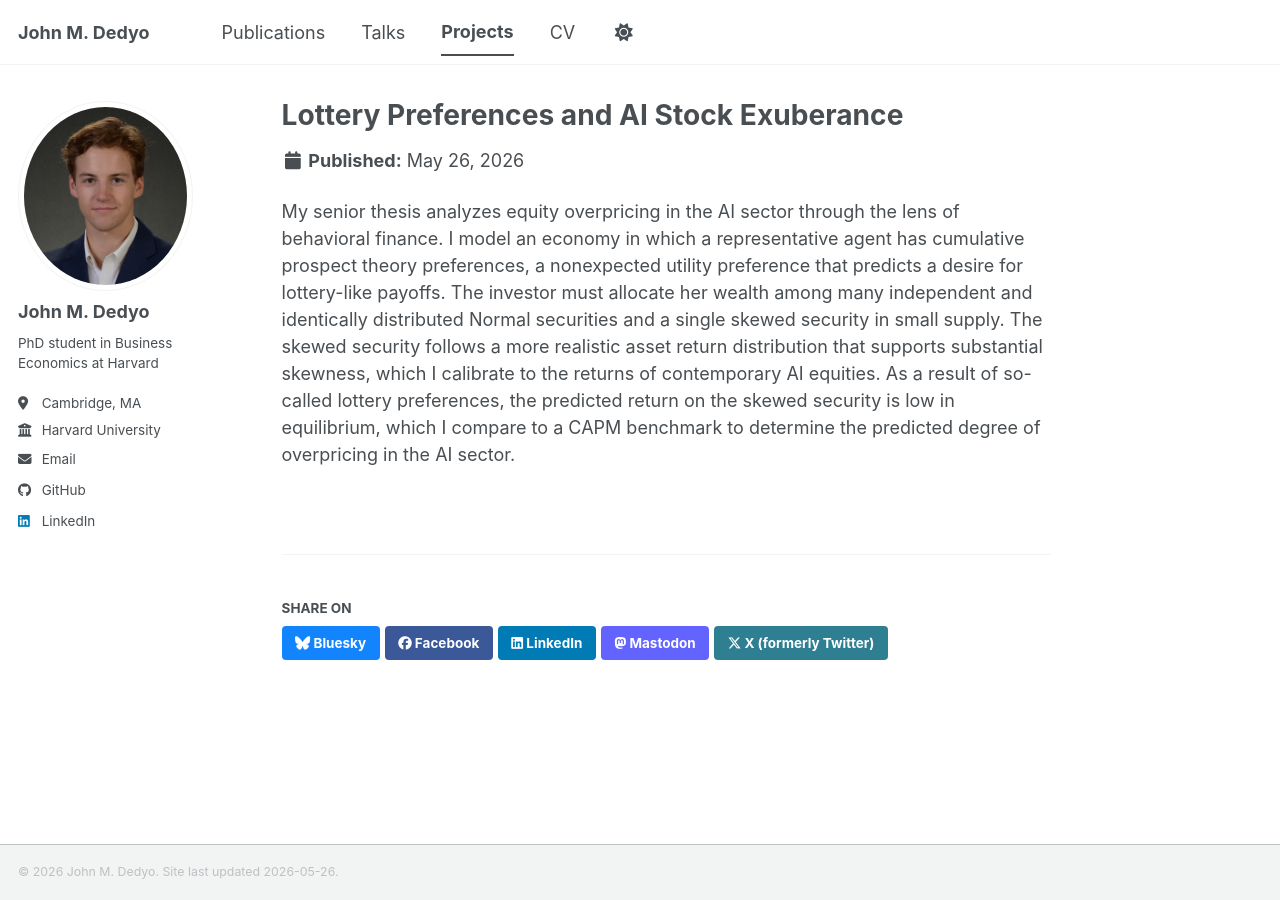
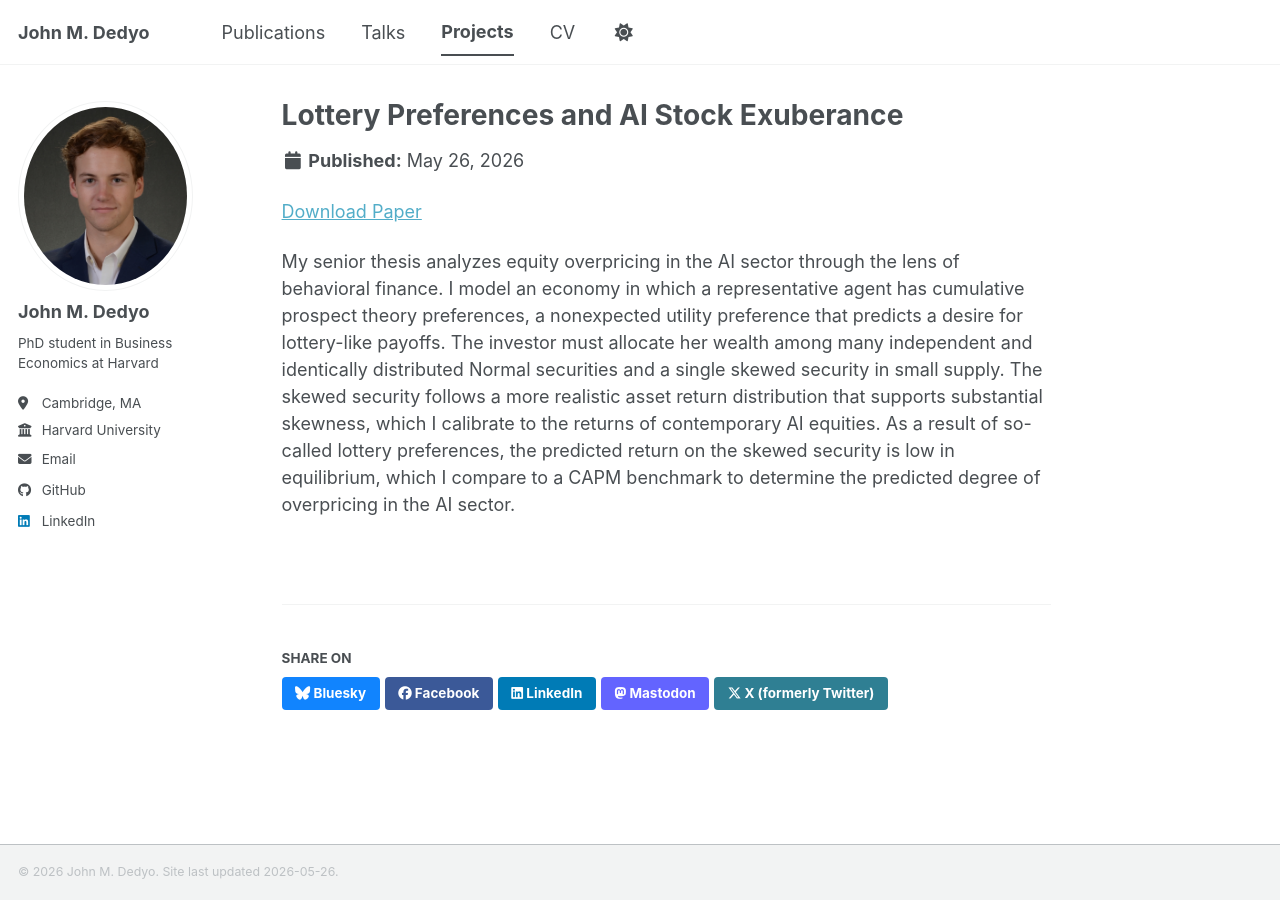
Before and after one commit to johndedyo/johndedyo.github.io, a Jekyll site: the page built from _portfolio/portfolio-1.md, in a window 1280 px wide. Built offline with Jekyll 4.4.1, drawn with Linux system fonts in a browser that asks for light colours; a script bundle is joined from its source files by our own code; library files that are not in the unit come from our copies.

Commit message:
Update portfolio-1.md

```diff
--- a/_portfolio/portfolio-1.md
+++ b/_portfolio/portfolio-1.md
@@ -2,6 +2,9 @@
 title: "Lottery Preferences and AI Stock Exuberance"
 excerpt: "An analysis of equity overpricing in the AI sector through the lens of behavioral finance<br/><img src='/images/thesis/varying_skewness.pdf'>"
 collection: portfolio
+paperurl: 'https://jdedyo.github.io/files/your_thesis.pdf'
 ---
 
+[Download Paper](https://jdedyo.github.io/files/thesis/Dedyo_Senior_Thesis.pdf)
+
 My senior thesis analyzes equity overpricing in the AI sector through the lens of behavioral finance. I model an economy in which a representative agent has cumulative prospect theory preferences, a nonexpected utility preference that predicts a desire for lottery-like payoffs. The investor must allocate her wealth among many independent and identically distributed Normal securities and a single skewed security in small supply. The skewed security follows a more realistic asset return distribution that supports substantial skewness, which I calibrate to the returns of contemporary AI equities. As a result of so-called lottery preferences, the predicted return on the skewed security is low in equilibrium, which I compare to a CAPM benchmark to determine the predicted degree of overpricing in the AI sector.
```
